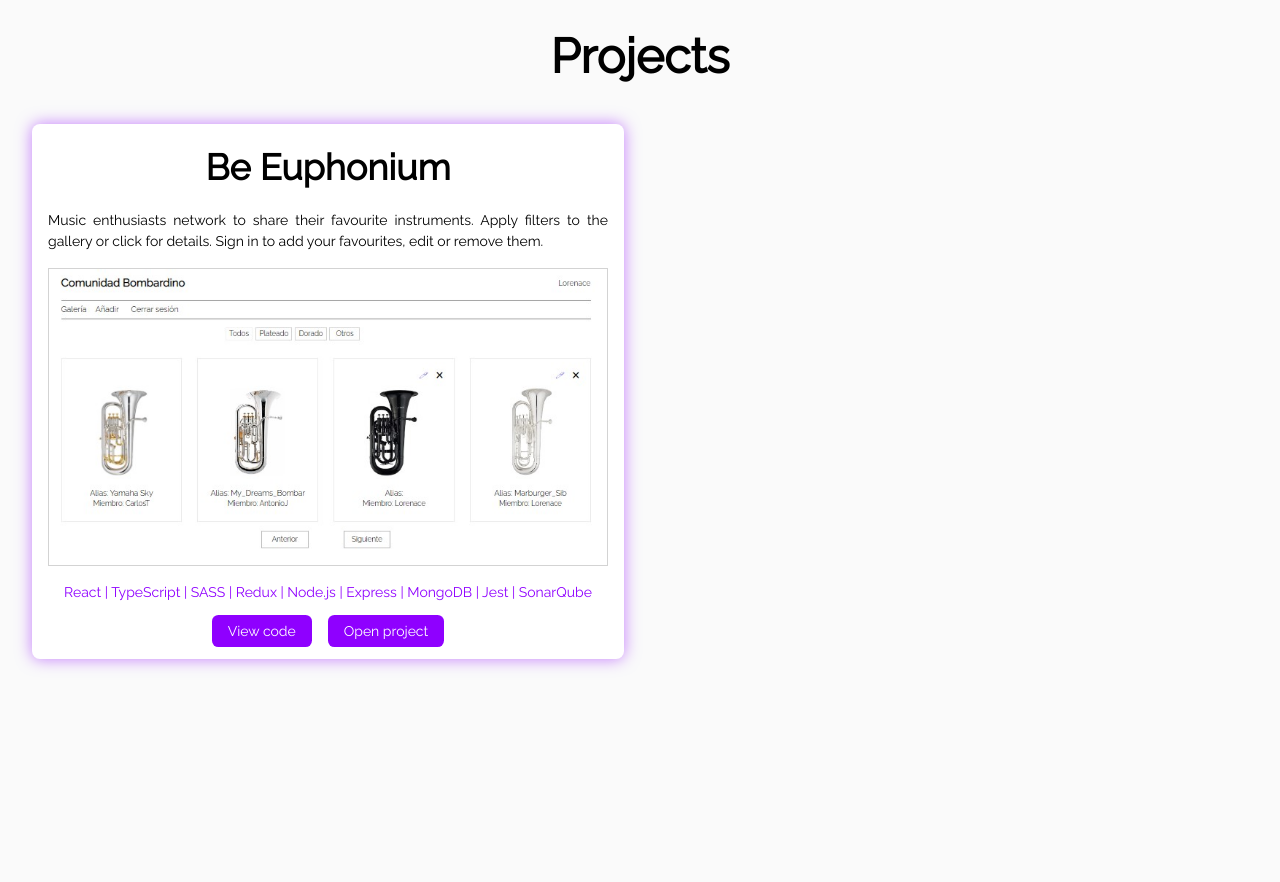
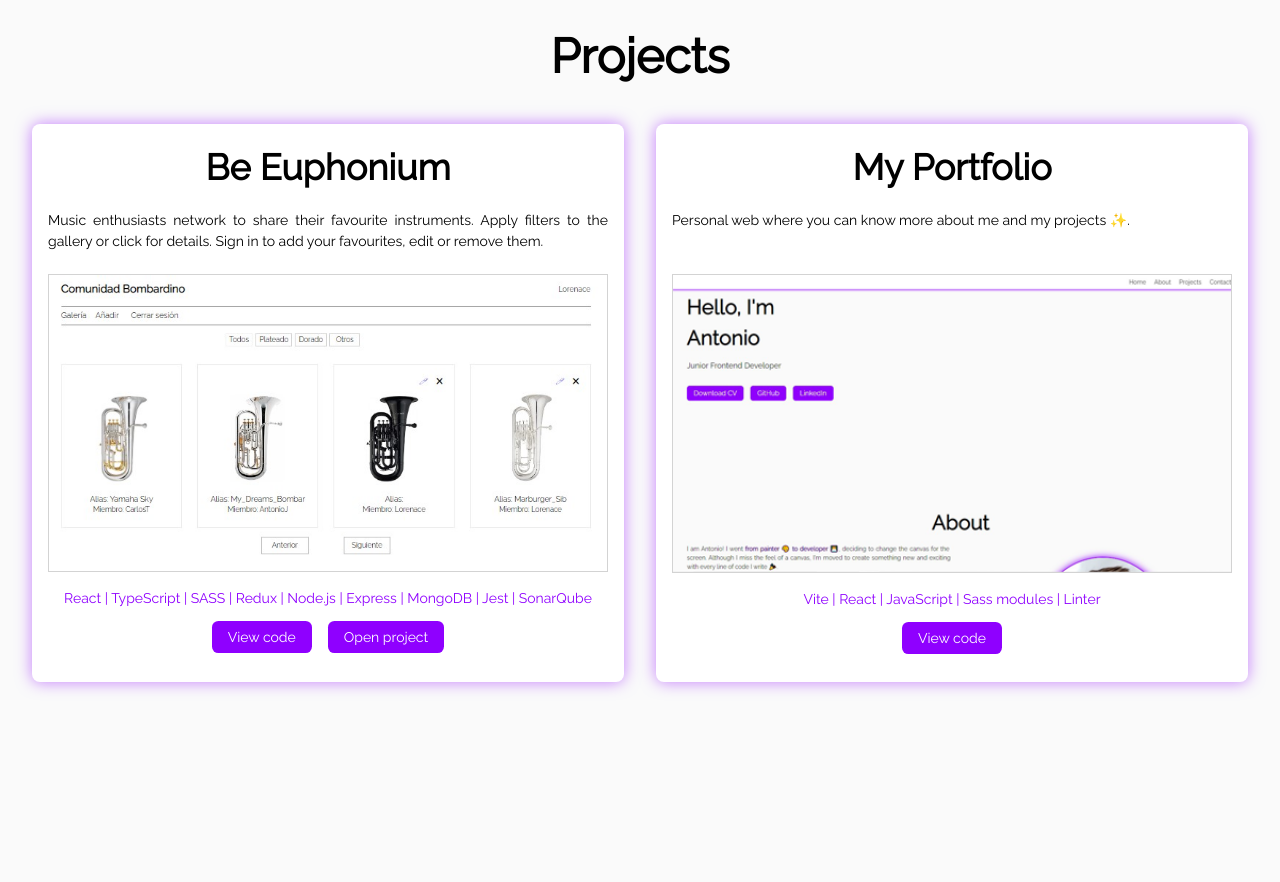
Before and after one commit to AntonioJRuizG/My_Portfolio, a React (Vite) app: page / in a window 1280 px wide. Shown: the part 1660-2542 px from the top of the page. Built offline with nearby package versions, Linux system fonts and the light colour scheme.

Commit message:
Add new project and improve styling

```diff
--- a/src/components/thumbnail/thumbnail.jsx
+++ b/src/components/thumbnail/thumbnail.jsx
@@ -11,7 +11,7 @@ export default function Thumbnail({ props }) {
       <img
         className={styles.thumbnailImage}
         width={300}
-        src={`../../img/img-${props.imgName}.jpg`}
+        src={`../../img/img-${props.imgName}.png`}
         alt={`Project ${props.name}`}
       ></img>
       <p className={styles.thumbnailStack}>{props.stack}</p>
@@ -25,6 +25,7 @@ export default function Thumbnail({ props }) {
       >
         View code
       </a>
+      {props.linkWeb && (
         <a
           className={styles.socialLink}
           href={props.linkWeb}
@@ -34,6 +35,7 @@ export default function Thumbnail({ props }) {
         >
           Open project
         </a>
+      )}
     </>
   );
 }
--- a/src/components/thumbnail/thumbnail.module.scss
+++ b/src/components/thumbnail/thumbnail.module.scss
@@ -1,7 +1,6 @@
 @import '../../style/variables.scss';
 .thumbnailTitle {
   font-size: 2.25rem;
-
   font-family: $font_default;
 }
 
@@ -10,6 +9,7 @@
   font-size: 0.875rem;
   text-align: justify;
   margin: 1rem 0 1rem 0;
+  height: 3rem;
 }
 .thumbnailImage {
   border: 0.5px solid lightgrey;
--- a/src/sections/gallery/gallery.jsx
+++ b/src/sections/gallery/gallery.jsx
@@ -16,6 +16,16 @@ const projectList = [
     linkWeb: 'https://beeuphonium.netlify.app/',
     linkCode: 'https://github.com/AntonioJRuizG/Be-Euphonium_front',
   },
+  {
+    id: '002',
+    name: 'My Portfolio',
+    imgName: 'my-portfolio',
+    description:
+      'Personal web where you can know more about me and my projects ✨. ',
+    stack: 'Vite | React | JavaScript | Sass modules | Linter',
+    linkWeb: '',
+    linkCode: 'https://github.com/AntonioJRuizG/My_Portfolio',
+  },
 ];
 
 export default function Gallery() {
--- a/src/sections/gallery/gallery.module.scss
+++ b/src/sections/gallery/gallery.module.scss
@@ -21,7 +21,7 @@
       background-color: white;
       border-radius: 0.5rem;
       box-shadow: 0 0 1rem rgba($main_theme_color, 0.5);
-      padding: 1rem 1rem 1rem 1rem;
+      padding: 1rem 1rem 2rem 1rem;
       min-width: 300px;
     }
   }
```
Also changed, not shown: public/img/img-be-euphonium.png (renamed from public/img/img-be-euphonium.jpg), public/img/img-my-portfolio.png (added). Lines whose indentation alone changed are shown as unchanged.
